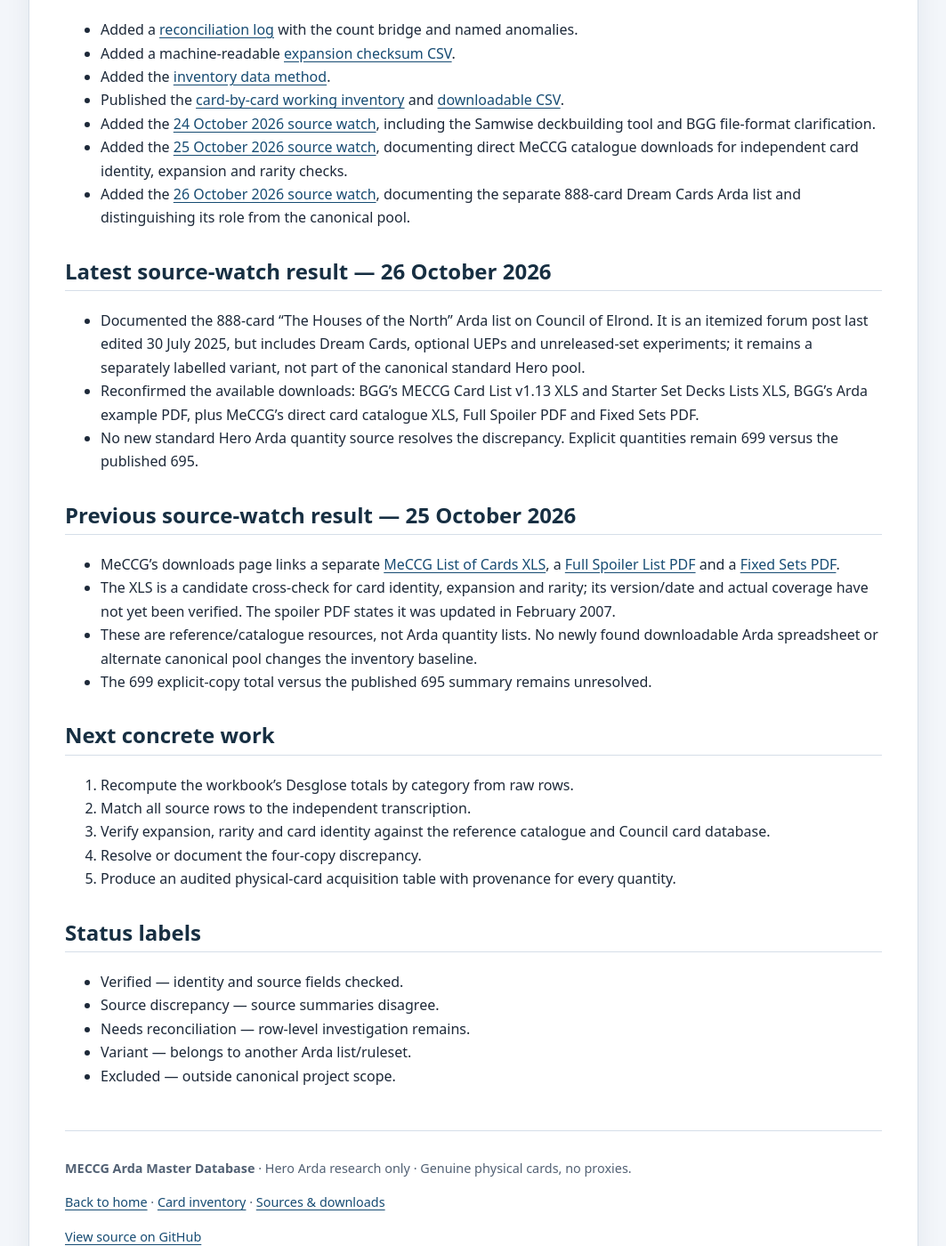
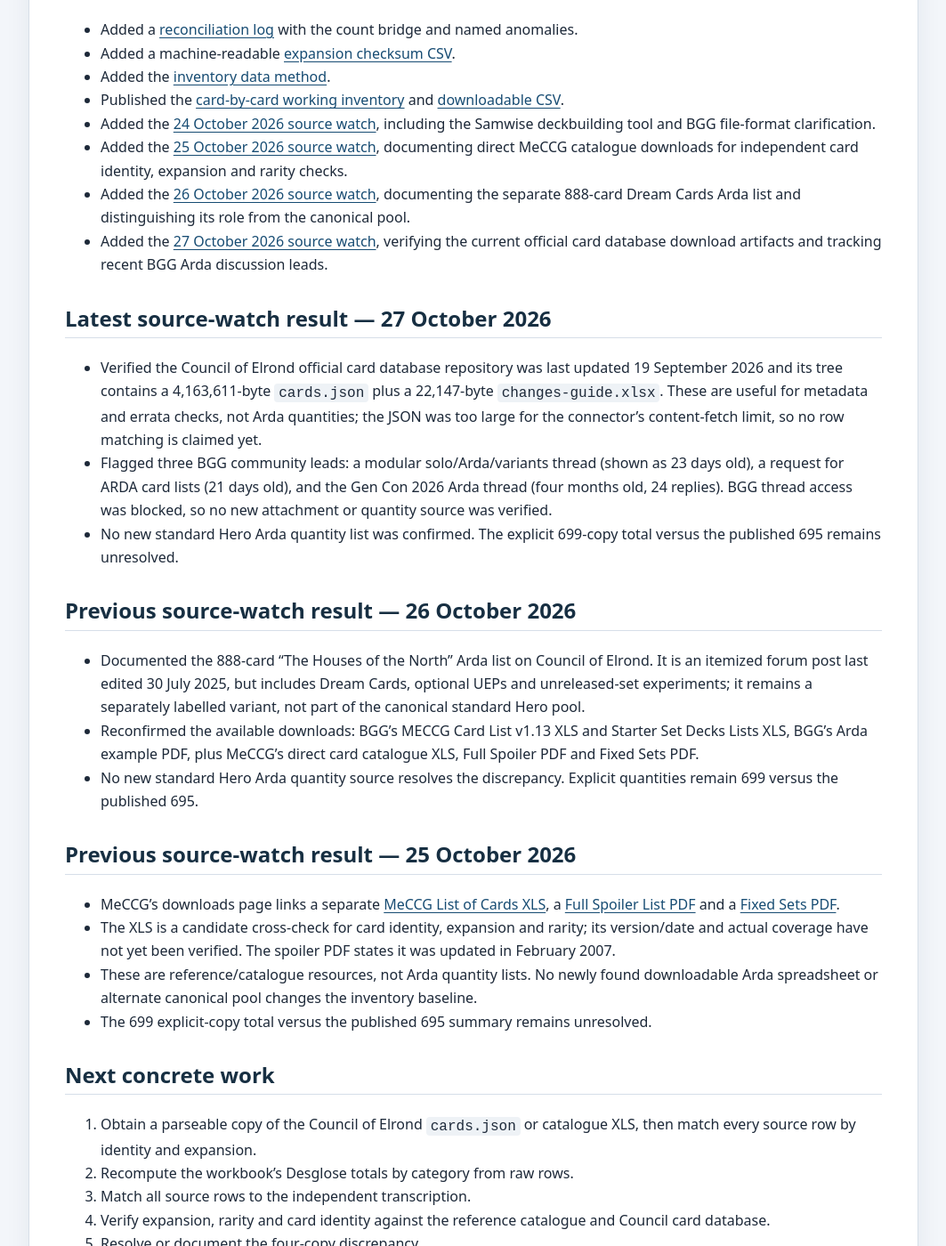
Before and after one commit to JamSpot/meccg-arda-master-database, a Jekyll site: the page built from docs/research-progress.md, in a window 1280 px wide and 1400 px high, scrolled down 886 px. Shown: the whole window at 89% size, without its empty margins (108-1171 px from the left). Built offline with Jekyll 4.4.1, drawn with Linux system fonts in a browser that asks for light colours; our own code applies the rules of GitHub Pages for plain Markdown files.

Commit message:
Update Arda source watch for 27 October

```diff
--- a/docs/research-progress.md
+++ b/docs/research-progress.md
@@ -21,8 +21,14 @@ The source spreadsheet has been extracted into a card-by-card working CSV. The c
 - Added the [24 October 2026 source watch](research-watch-2026-10-24.html), including the Samwise deckbuilding tool and BGG file-format clarification.
 - Added the [25 October 2026 source watch](research-watch-2026-10-25.html), documenting direct MeCCG catalogue downloads for independent card identity, expansion and rarity checks.
 - Added the [26 October 2026 source watch](research-watch-2026-10-26.html), documenting the separate 888-card Dream Cards Arda list and distinguishing its role from the canonical pool.
+- Added the [27 October 2026 source watch](research-watch-2026-10-27.html), verifying the current official card database download artifacts and tracking recent BGG Arda discussion leads.
 
-## Latest source-watch result — 26 October 2026
+## Latest source-watch result — 27 October 2026
+- Verified the Council of Elrond official card database repository was last updated 19 September 2026 and its tree contains a 4,163,611-byte `cards.json` plus a 22,147-byte `changes-guide.xlsx`. These are useful for metadata and errata checks, not Arda quantities; the JSON was too large for the connector's content-fetch limit, so no row matching is claimed yet.
+- Flagged three BGG community leads: a modular solo/Arda/variants thread (shown as 23 days old), a request for ARDA card lists (21 days old), and the Gen Con 2026 Arda thread (four months old, 24 replies). BGG thread access was blocked, so no new attachment or quantity source was verified.
+- No new standard Hero Arda quantity list was confirmed. The explicit 699-copy total versus the published 695 remains unresolved.
+
+## Previous source-watch result — 26 October 2026
 - Documented the 888-card “The Houses of the North” Arda list on Council of Elrond. It is an itemized forum post last edited 30 July 2025, but includes Dream Cards, optional UEPs and unreleased-set experiments; it remains a separately labelled variant, not part of the canonical standard Hero pool.
 - Reconfirmed the available downloads: BGG's MECCG Card List v1.13 XLS and Starter Set Decks Lists XLS, BGG's Arda example PDF, plus MeCCG's direct card catalogue XLS, Full Spoiler PDF and Fixed Sets PDF.
 - No new standard Hero Arda quantity source resolves the discrepancy. Explicit quantities remain 699 versus the published 695.
@@ -34,11 +40,12 @@ The source spreadsheet has been extracted into a card-by-card working CSV. The c
 - The 699 explicit-copy total versus the published 695 summary remains unresolved.
 
 ## Next concrete work
-1. Recompute the workbook's Desglose totals by category from raw rows.
-2. Match all source rows to the independent transcription.
-3. Verify expansion, rarity and card identity against the reference catalogue and Council card database.
-4. Resolve or document the four-copy discrepancy.
-5. Produce an audited physical-card acquisition table with provenance for every quantity.
+1. Obtain a parseable copy of the Council of Elrond `cards.json` or catalogue XLS, then match every source row by identity and expansion.
+2. Recompute the workbook's Desglose totals by category from raw rows.
+3. Match all source rows to the independent transcription.
+4. Verify expansion, rarity and card identity against the reference catalogue and Council card database.
+5. Resolve or document the four-copy discrepancy.
+6. Produce an audited physical-card acquisition table with provenance for every quantity.
 
 ## Status labels
 - Verified — identity and source fields checked.
```
Also changed, not shown: docs/research-watch-2026-10-27.md (added, +58 -0 lines), docs/sources.md (+3 -3 lines), index.md (+1 -1 lines).
